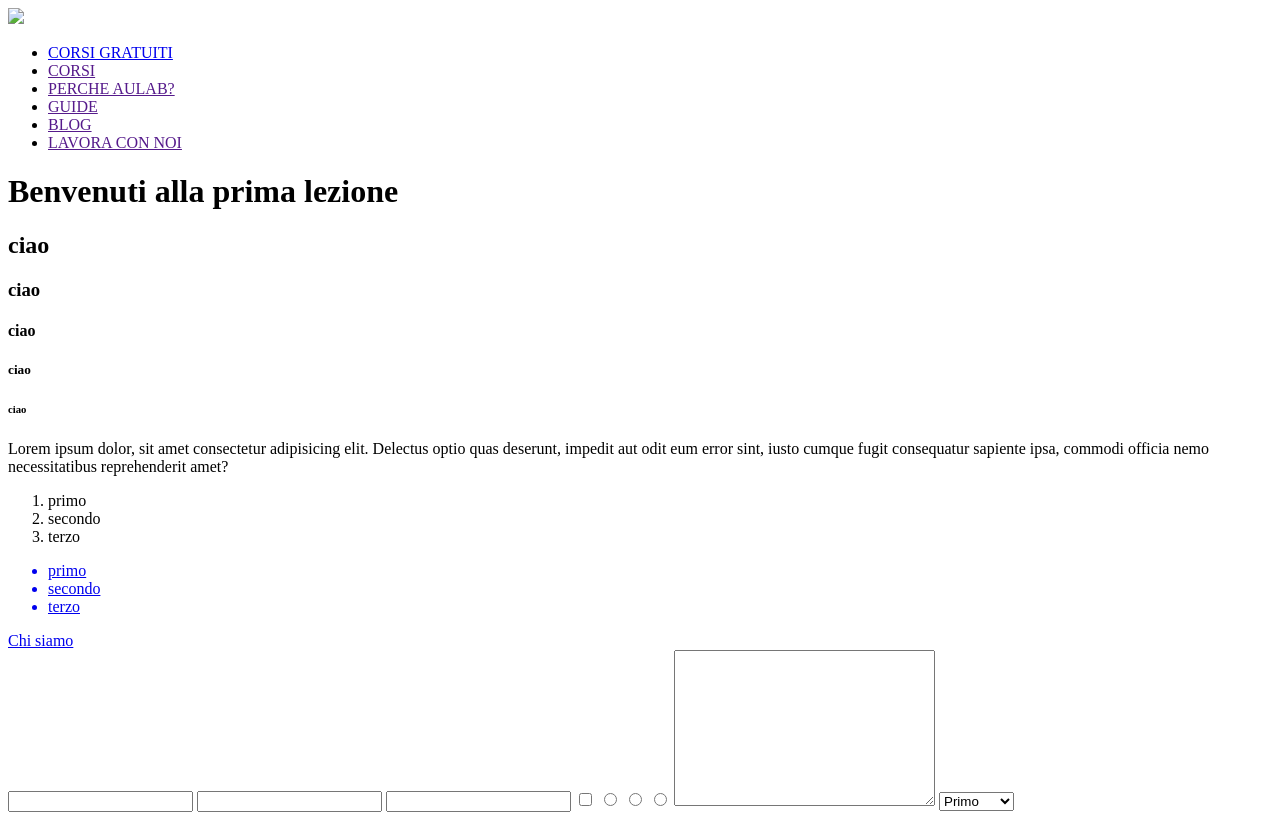
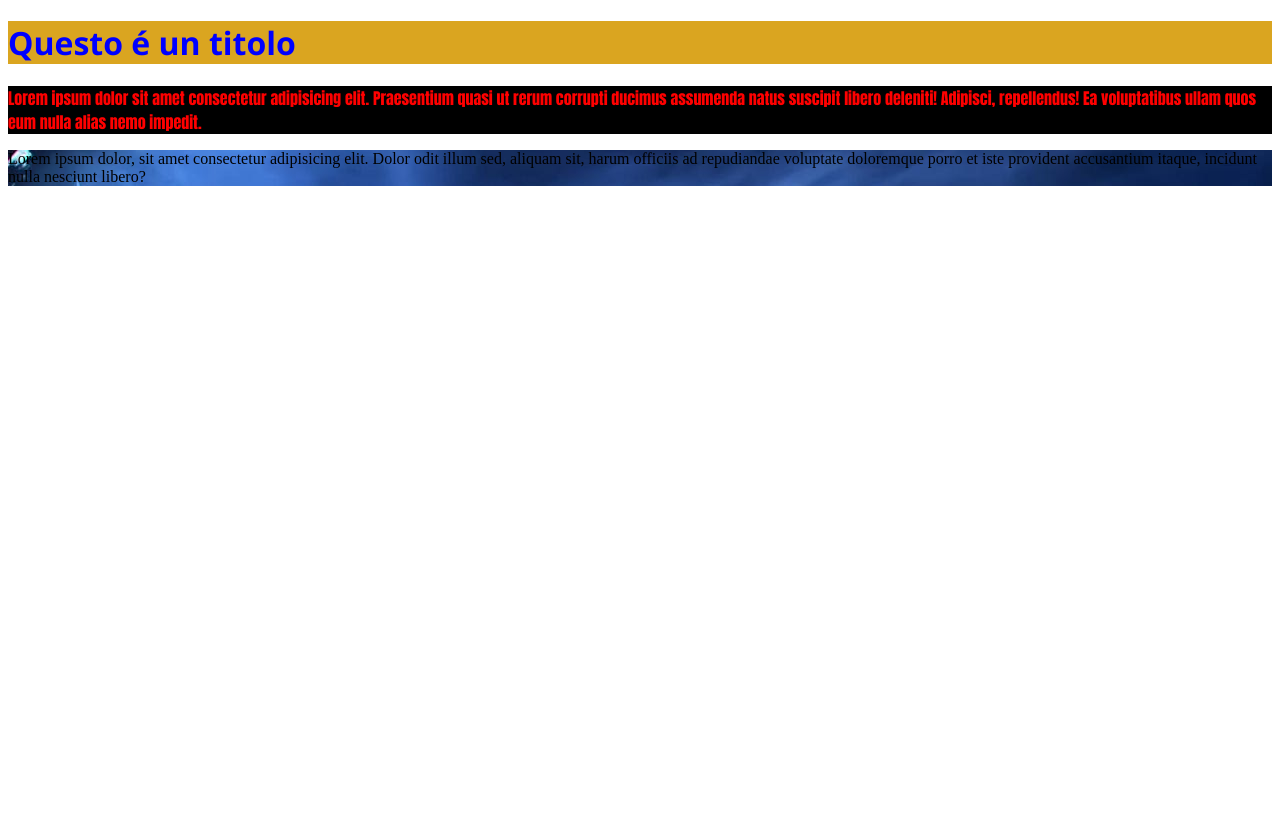
Before and after one commit to ahmadpour99/hackademi, a plain HTML site: page index.html in a window 1280 px wide. Drawn offline with Linux system fonts and the light colour scheme.

Commit message:
Add files via upload

```diff
--- a/index.html
+++ b/index.html
@@ -4,63 +4,22 @@
     <meta charset="UTF-8">
     <meta name="viewport" content="width=device-width, initial-scale=1.0">
     <title>Document</title>
+
+    <!-- Esterno -->
+     <link rel="stylesheet" href="style.css">
 </head>
 <body>
-    <img src="aulab-logo2.svg">
 
-    <nav>
-        <ul>
-            <li><a href="#">CORSI GRATUITI</a></li>
-            <li><a href="">CORSI</a></li>
-            <li><a href="">PERCHE AULAB?</a></li>
-            <li><a href="">GUIDE</a></li>
-            <li><a href="">BLOG</a></li>
-            <li><a href="">LAVORA CON NOI</a></li>
-        </ul>
-    </nav>
-    <h1 class="h1">Benvenuti alla prima lezione</h1>
-    <h2>ciao</h2>
-    <h3>ciao</h3>
-    <h4>ciao</h4>
-    <h5>ciao</h5>
-    <h6>ciao</h6>
+    <!-- CSS: Cascading Style Sheet -->
 
-    <p>Lorem ipsum dolor, sit amet consectetur adipisicing elit. Delectus optio quas deserunt, impedit aut odit eum error sint, iusto cumque fugit consequatur sapiente ipsa, commodi officia nemo necessitatibus reprehenderit amet?</p>
-
-    <ol>
-        <li>primo</li>
-        <li>secondo</li>
-        <li>terzo</li>
-    </ol>
+    <!-- Titolo personalizzato -->
+    <h1 style="background-color:goldenrod; color:blue ; font-family: 'Segoe UI', Tahoma, Geneva, Verdana, sans-serif;">Questo é un titolo</h1>
 
 
+    <!-- Testo personalizzato -->
+    <p class="p" style="color: red; background-color: black; font-family: Impact, Haettenschweiler, 'Arial Narrow Bold', sans-serif;">Lorem ipsum dolor sit amet consectetur adipisicing elit. Praesentium quasi ut rerum corrupti ducimus assumenda natus suscipit libero deleniti! Adipisci, repellendus! Ea voluptatibus ullam quos eum nulla alias nemo impedit.</p>
 
-    <a href="https://www.google.com" target="_blank">
-        <ul>
-            <li>primo</li>
-            <li>secondo</li>
-            <li>terzo</li>
-        </ul>
-    </a>
-    <a href="./chi_siamo.html">Chi siamo</a>
-
-    <form action="" method="">
-        <input type="text">
-        <input type="number">
-        <input type="email">
-        <input type="checkbox">
-        <input type="radio" name="radio">
-        <input type="radio" name="radio">
-        <input type="radio" name="radio">
-
-        <textarea name="" id="" cols="30" rows="10"></textarea>
-
-        <select name="" id="">
-            <option value="">Primo</option>
-            <option value="">Secondo</option>
-            <option value="">Terzo</option>
-        </select>
-    </form>
-
+    <p style="background-image: url(./1*xMuIOwjliGUPjkzukeWKfw.jpg);">Lorem ipsum dolor, sit amet consectetur adipisicing elit. Dolor odit illum sed, aliquam sit, harum officiis ad repudiandae voluptate doloremque porro et iste
+        provident accusantium itaque, incidunt nulla nesciunt libero?</p>
 </body>
 </html>
```
Also changed, not shown: 1*xMuIOwjliGUPjkzukeWKfw.jpg (added).
